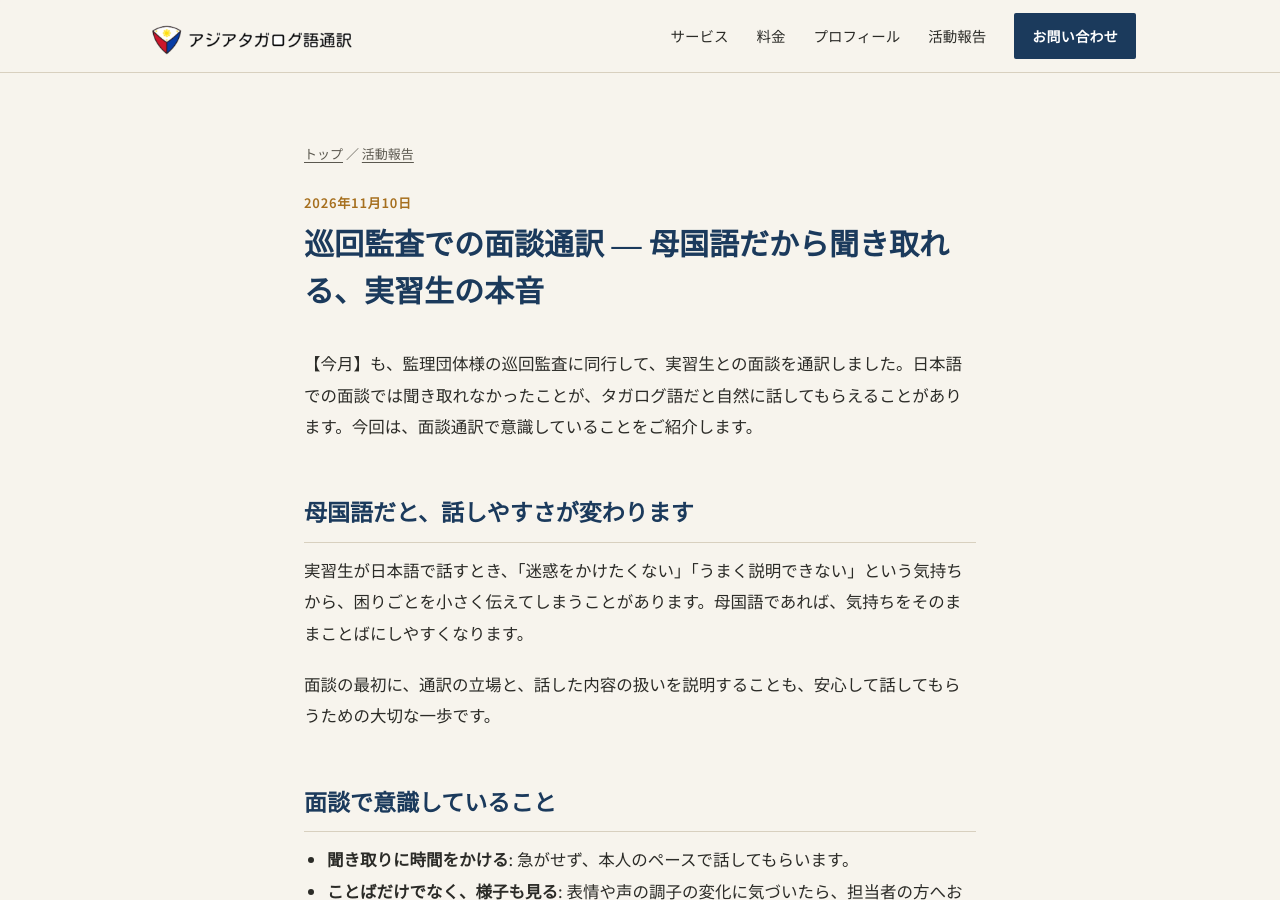
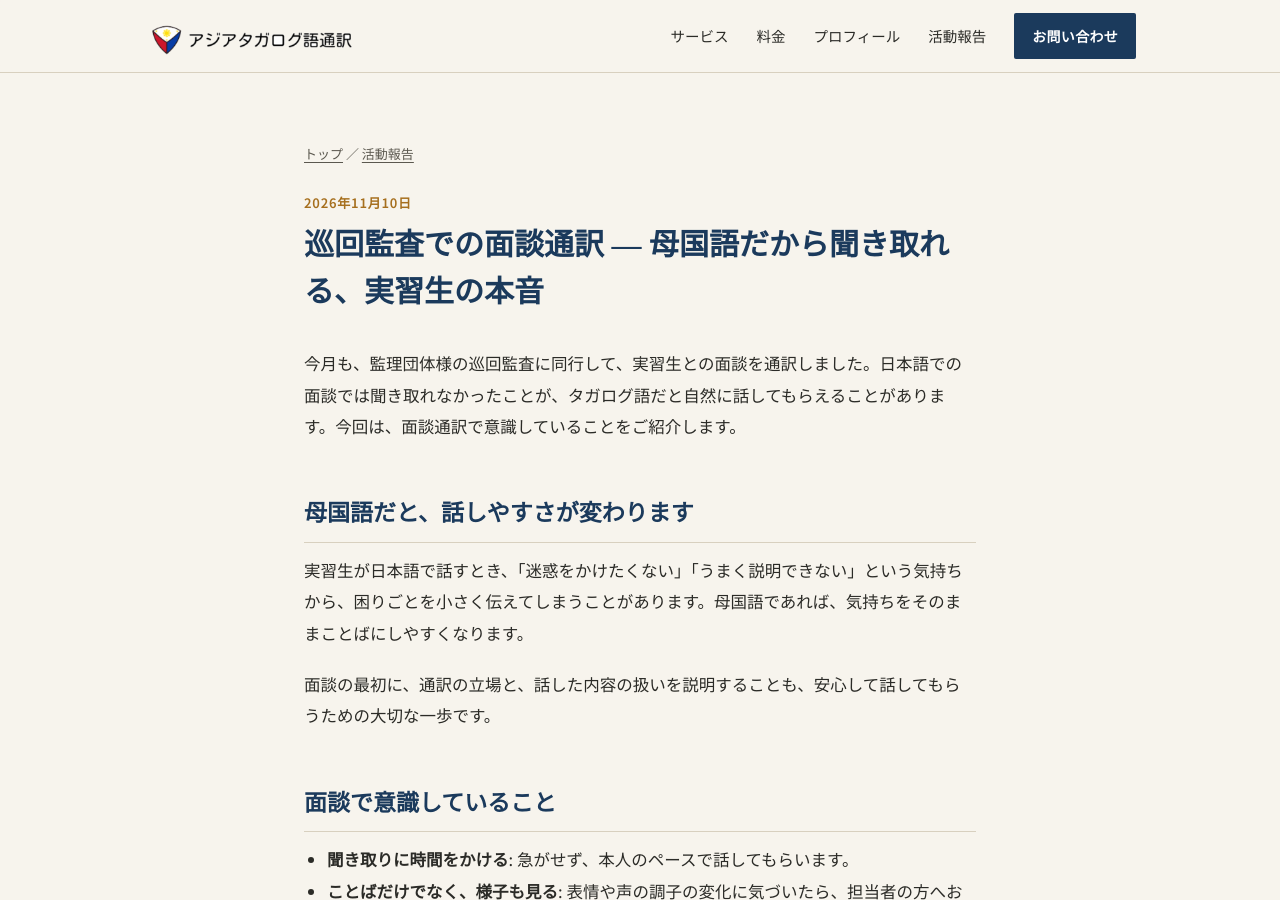
Before and after one commit to ajiasuzuki/github.io, a Jekyll site: the page built from _posts/2026-11-10-kanri-visit-sample.md, in a window 1280 px wide and 900 px high. Built offline with Jekyll 4.4.1, drawn with Linux system fonts in a browser that asks for light colours.

```diff
--- a/_posts/2026-11-10-kanri-visit-sample.md
+++ b/_posts/2026-11-10-kanri-visit-sample.md
@@ -11,7 +11,7 @@ description: "技能実習・特定技能の巡回監査や面談では、母国
 ・公開するときは、上の「published: false」の行を消してください。
 -->
 
-【今月】も、監理団体様の巡回監査に同行して、実習生との面談を通訳しました。日本語での面談では聞き取れなかったことが、タガログ語だと自然に話してもらえることがあります。今回は、面談通訳で意識していることをご紹介します。
+今月も、監理団体様の巡回監査に同行して、実習生との面談を通訳しました。日本語での面談では聞き取れなかったことが、タガログ語だと自然に話してもらえることがあります。今回は、面談通訳で意識していることをご紹介します。
 
 ## 母国語だと、話しやすさが変わります
 
```
